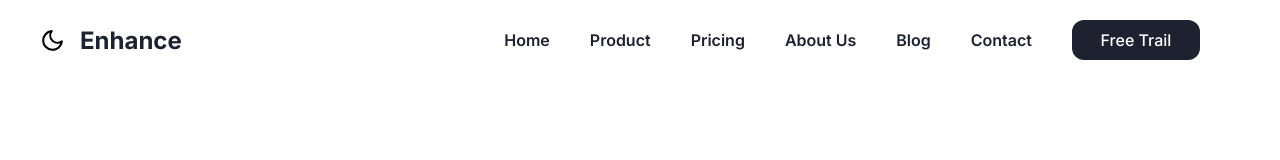
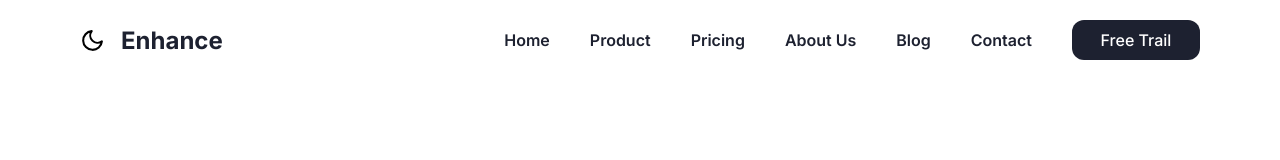
Before and after one commit to sain-fullstack-developer/envato-saas-template, a Next.js app: page /pricing in a window 1280 px wide. Shown: the top 160 px of the page. Built offline with nearby package versions, Linux system fonts and the light colour scheme.

Commit message:
new-deploy-commit

```diff
--- a/app/components/NavBar/Navbar.tsx
+++ b/app/components/NavBar/Navbar.tsx
@@ -31,10 +31,15 @@ const Navbar = () => {
 			className={`flex justify-between pt-3 px-10 sm:px-20 sticky top-0 left-0 w-full z-40 ${
 				navScrollAdd && "lg:bg-white/10 backdrop-blur-sm"
 			}`}>
-			<Link href="/">
-				<h2 className={`text-h4 leading-h2 font-bold`}>Enhance</h2>
-			</Link>
-			<ThemeSwitcher />
+			<div className="flex">
+				<div className=" mr-4 mt-4">
+					<ThemeSwitcher />
+				</div>
+				<Link href="/">
+					<h2 className={`text-h4 leading-h2 font-bold`}>Enhance</h2>
+				</Link>
+			</div>
+
 			{!toggleMenuList && (
 				<div
 					onClick={openMenu}
@@ -59,6 +64,7 @@ const Navbar = () => {
 				)}
 				<ul role="menu" className={`lg:flex lg:gap-10`}>
 					{navMenuList.map((list, index) => {
+
 						return (
 							<li
 								className="pb-8 text-center lg:mt-2 text-h4 leading-h4 lg:text-paragraph lg:leading-paragraph"
--- a/app/components/ThemeProvider/ThemeSwitcher.tsx
+++ b/app/components/ThemeProvider/ThemeSwitcher.tsx
@@ -10,6 +10,7 @@ export const ThemeSwitcher = () => {
 
 	useEffect(() => {
 		setMounted(true);
+		setTheme("light");
 	}, []);
 
 	if (!mounted) {
@@ -17,7 +18,7 @@ export const ThemeSwitcher = () => {
 	}
 
 	return (
-		<div className="absolute left-10 top-[28px]">
+		<div>
 			{theme === "dark" ? (
 				<BsSun size={25} cursor="pointer" onClick={() => setTheme("light")} />
 			) : (
--- a/app/page.tsx
+++ b/app/page.tsx
@@ -46,14 +46,14 @@ export default function Home() {
 
 	return (
 		<>
-			{isLoading && <Intro />}
+			{isLoading &&  <Intro />}
 			{!isLoading && (
 				<motion.main
 					className={`flex min-h-screen flex-col gap-y-32 items-center justify-center p-8 sm:p-14 md:p-24`}>
 					<motion.section className="w-full lg:min-h-screen place-items-center flex flex-col gap-16 relative">
 						<Image
 							src={Images.gradientBg}
-							className="absolute inset-0 tranform -z-10 m-auto"
+									className="absolute inset-0 tranform -z-10 m-auto"
 							width={800}
 							height={800}
 							alt="gradient-background"
--- a/app/pricing/page.tsx
+++ b/app/pricing/page.tsx
@@ -11,6 +11,7 @@ import {
 	animatingFadeInout,
 	whileInviewFadeSlide,
 } from "../constants/FramerAnimations";
+import { useTheme } from "next-themes";
 
 type Props = {};
 
@@ -18,6 +19,7 @@ const Pricing = (props: Props) => {
 	const [selectedMonthly, setSelectedMonthly] = React.useState(true);
 	const [selectedYearly, setSelectedYearly] = React.useState(false);
 	const [cardSelected, setCardSelected] = React.useState(1);
+	const { theme } = useTheme();
 	function handlePriceCardClick(index: number) {
 		setCardSelected(index);
 	}
@@ -32,7 +34,10 @@ const Pricing = (props: Props) => {
 					<HeadingText
 						title="Pricing plans that suit you"
 						description="Lorem ipsum dolor sit amet, consectetur adipiscing elit, sed do eiusmod tempor.">
-						<div className="bg-tertiary rounded-3xl p-2 flex justify-around w-1/2 m-auto">
+						<div
+							className={`${
+								theme === "dark" ? "bg-secondary" : "bg-tertiary"
+							} rounded-3xl p-2 flex justify-around w-1/2 m-auto`}>
 							<Button
 								onClick={() => {
 									setSelectedMonthly(true);
```
